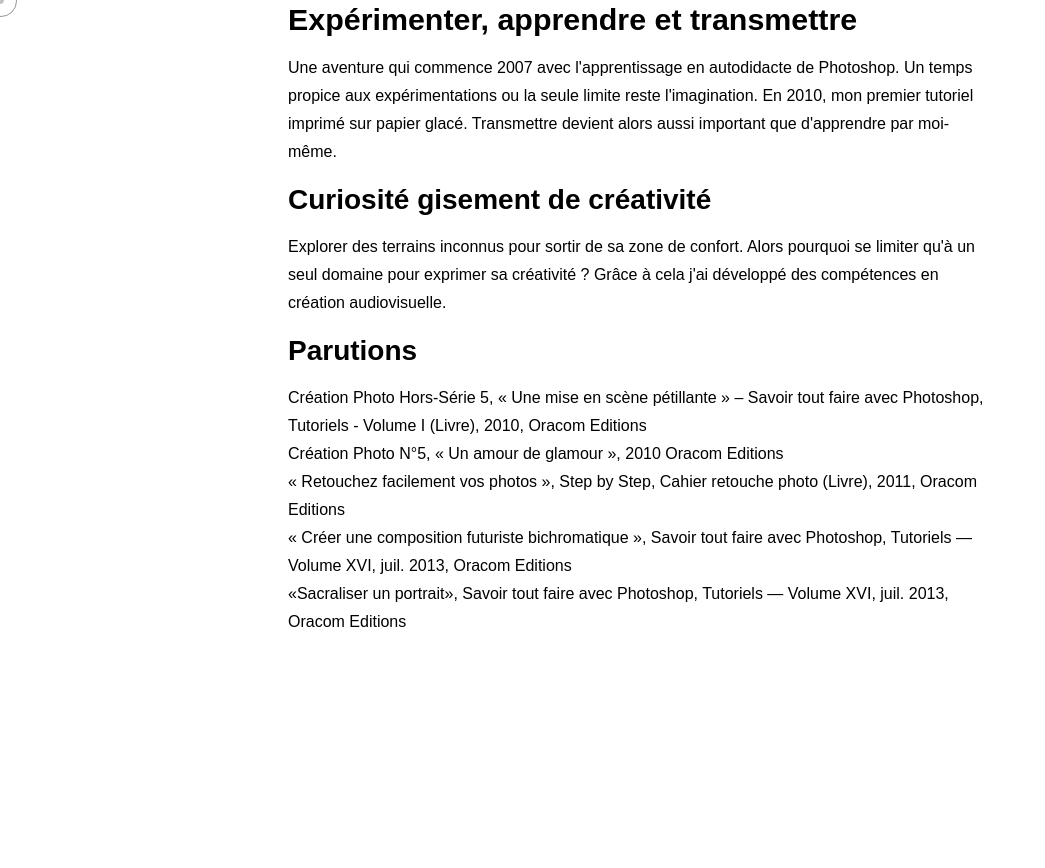
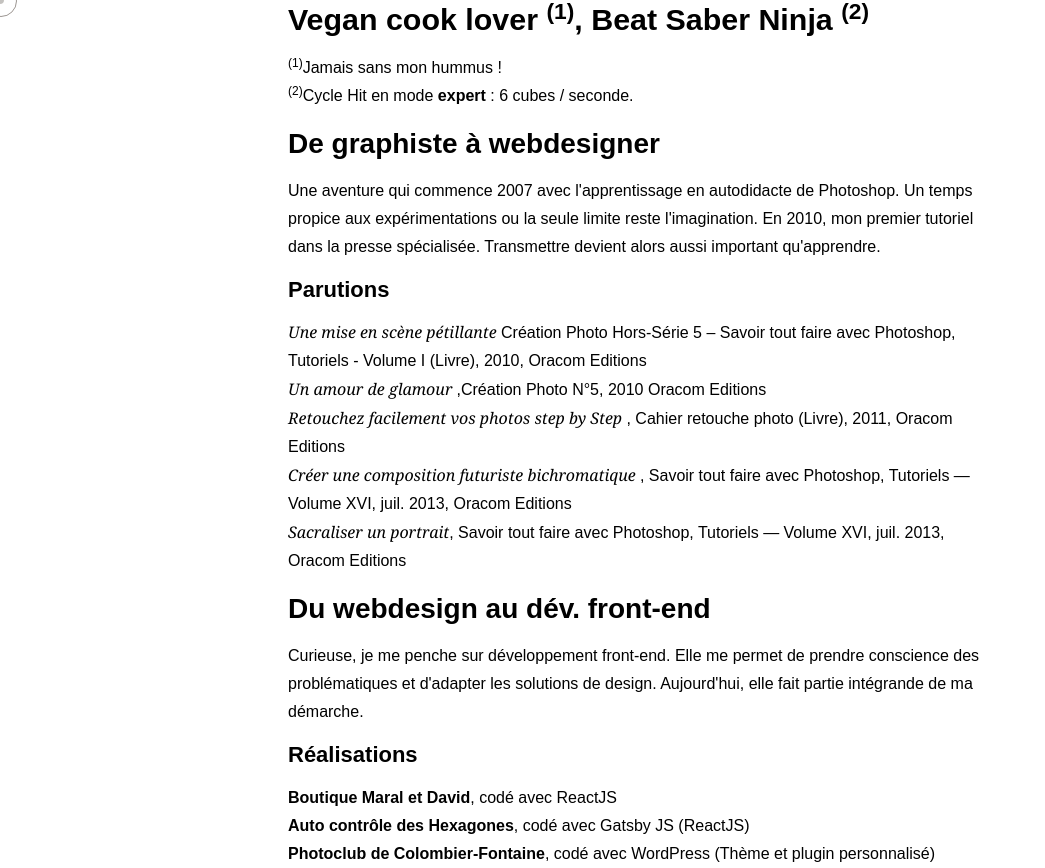
Before and after one commit to MaralS/interactive-showcase, a React (Create React App) app: page /about in a window 1280 px wide. Shown: the whole page, without its empty margins (0-1045 px from the left). Before the commit the page ends 800 px from the top, so only its background shows below. Built offline with nearby package versions, Linux system fonts and the light colour scheme.

Commit message:
Modif' text page About

```diff
--- a/src/App.js
+++ b/src/App.js
@@ -89,15 +89,16 @@ useEffect(() => {
        <div className="showcase__container">
         <Cursor />
 
-               {routes.map(({ path, Component }) => (
+              {routes.map(({ path, Component }) => (
                 <Route key={path} exact path={path}>
                   <Component   />
 
                 </Route>
               ))}
 
-
-              {(window.location.pathname != '/') ? null : <Social />}
+              { // Réseaux sociaux visibles uniquement en page d'accueil
+              (window.location.pathname !== '/') ? null : <Social />
+              }
 
       </div>
   );
--- a/src/pages/about.js
+++ b/src/pages/about.js
@@ -8,18 +8,28 @@ const About = ({dimensions}) => {
         <div className="about__outer">
             <div className="about__inner">
                   <div className="content__text">
-                <h1>Expérimenter, apprendre et transmettre</h1>
-                <p>Une aventure qui commence 2007 avec l'apprentissage en autodidacte  de Photoshop.  Un temps propice aux expérimentations ou la seule limite reste  l'imagination. En 2010, mon premier tutoriel imprimé sur papier glacé. Transmettre devient alors aussi important que d'apprendre par moi-même.</p>
+                <h1>Vegan cook lover <sup>(1)</sup>, Beat Saber Ninja <sup>(2)</sup></h1>
+                <p><sup>(1)</sup>Jamais sans mon hummus !<br/> <sup>(2)</sup>Cycle Hit en mode <strong>expert</strong> : 6 cubes / seconde.</p>
 
-                <h2>Curiosité gisement de créativité</h2>
-                <p>Explorer des terrains inconnus pour sortir de sa zone de confort. Alors pourquoi se limiter qu'à un seul domaine pour exprimer sa créativité ?  Grâce à cela j'ai développé des compétences en création audiovisuelle.</p>
-                <h2>Parutions</h2>
+
+                <h2>De graphiste à webdesigner</h2>
+                <p>Une aventure qui commence 2007 avec l'apprentissage en autodidacte  de Photoshop.  Un temps propice aux expérimentations ou la seule limite reste  l'imagination. En 2010, mon premier tutoriel dans la presse spécialisée. Transmettre devient alors aussi important qu'apprendre.</p>
+
+                <h3>Parutions</h3>
                 <ul>
-                    <li>Création Photo Hors-Série 5, « Une mise en scène pétillante » – Savoir tout faire avec Photoshop, Tutoriels - Volume I (Livre), 2010, Oracom Editions</li>
-                    <li>Création Photo N°5, « Un amour de glamour », 2010  Oracom Editions</li>
-                    <li>« Retouchez facilement vos photos », Step by Step, Cahier retouche photo (Livre), 2011, Oracom Editions</li>
-                    <li>« Créer une composition futuriste bichromatique », Savoir tout faire avec Photoshop, Tutoriels — Volume XVI, juil. 2013, Oracom Editions</li>
-                    <li>«Sacraliser un portrait», Savoir tout faire avec Photoshop, Tutoriels — Volume XVI, juil. 2013, Oracom Editions</li>
+                    <li><em> Une mise en scène pétillante</em> Création Photo Hors-Série 5 – Savoir tout faire avec Photoshop, Tutoriels - Volume I (Livre), 2010, Oracom Editions</li>
+                    <li> <em> Un amour de glamour </em>,Création Photo N°5, 2010  Oracom Editions</li>
+                    <li><em> Retouchez facilement vos photos step by Step</em> , Cahier retouche photo (Livre), 2011, Oracom Editions</li>
+                    <li><em> Créer une composition futuriste bichromatique </em>, Savoir tout faire avec Photoshop, Tutoriels — Volume XVI, juil. 2013, Oracom Editions</li>
+                    <li><em>Sacraliser un portrait</em>, Savoir tout faire avec Photoshop, Tutoriels — Volume XVI, juil. 2013, Oracom Editions</li>
+                </ul>
+                <h2>Du webdesign au dév. front-end</h2>
+                <p>Curieuse, je me penche sur développement front-end. Elle me permet de prendre conscience des problématiques et d'adapter les solutions de design. Aujourd'hui, elle fait partie intégrande de ma démarche.</p>
+                <h3>Réalisations</h3>
+                <ul>
+                    <li><a href="https://maraletdavid.fr/" title="Boutique Maral & David"> Boutique Maral et David</a>, codé avec ReactJS</li>
+                    <li><a href="https://autocontrole-hexagones.fr/" title="Contrôle Technique à Montbéliard">Auto contrôle des Hexagones</a>, codé avec Gatsby JS (ReactJS)</li>
+                    <li><a href="https://photoclub-colombierfontaine.com" title="Photoclub Colombier-Fontaine">Photoclub de  Colombier-Fontaine</a>, codé avec WordPress (Thème et plugin personnalisé)</li>
                 </ul>
 
             </div>
```
